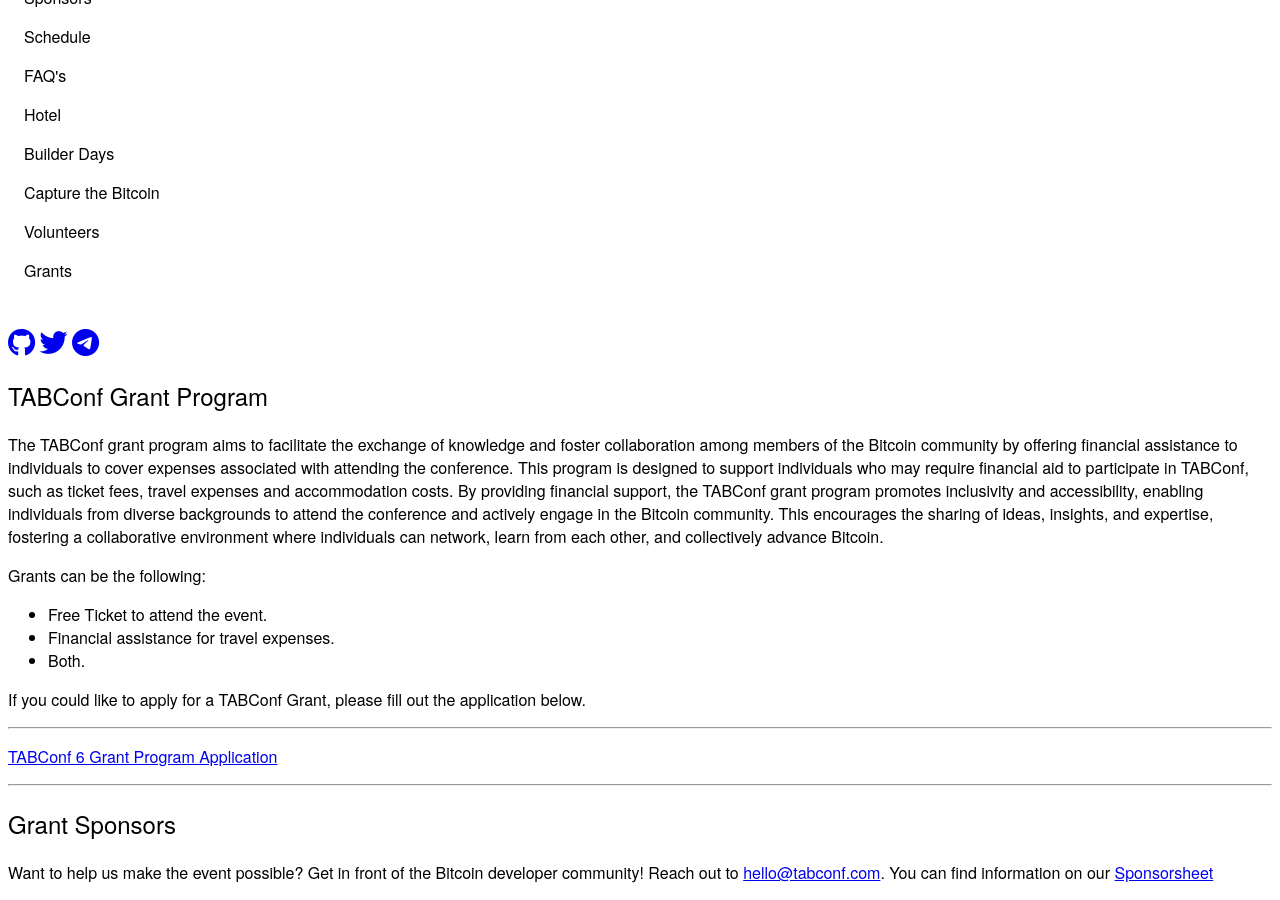
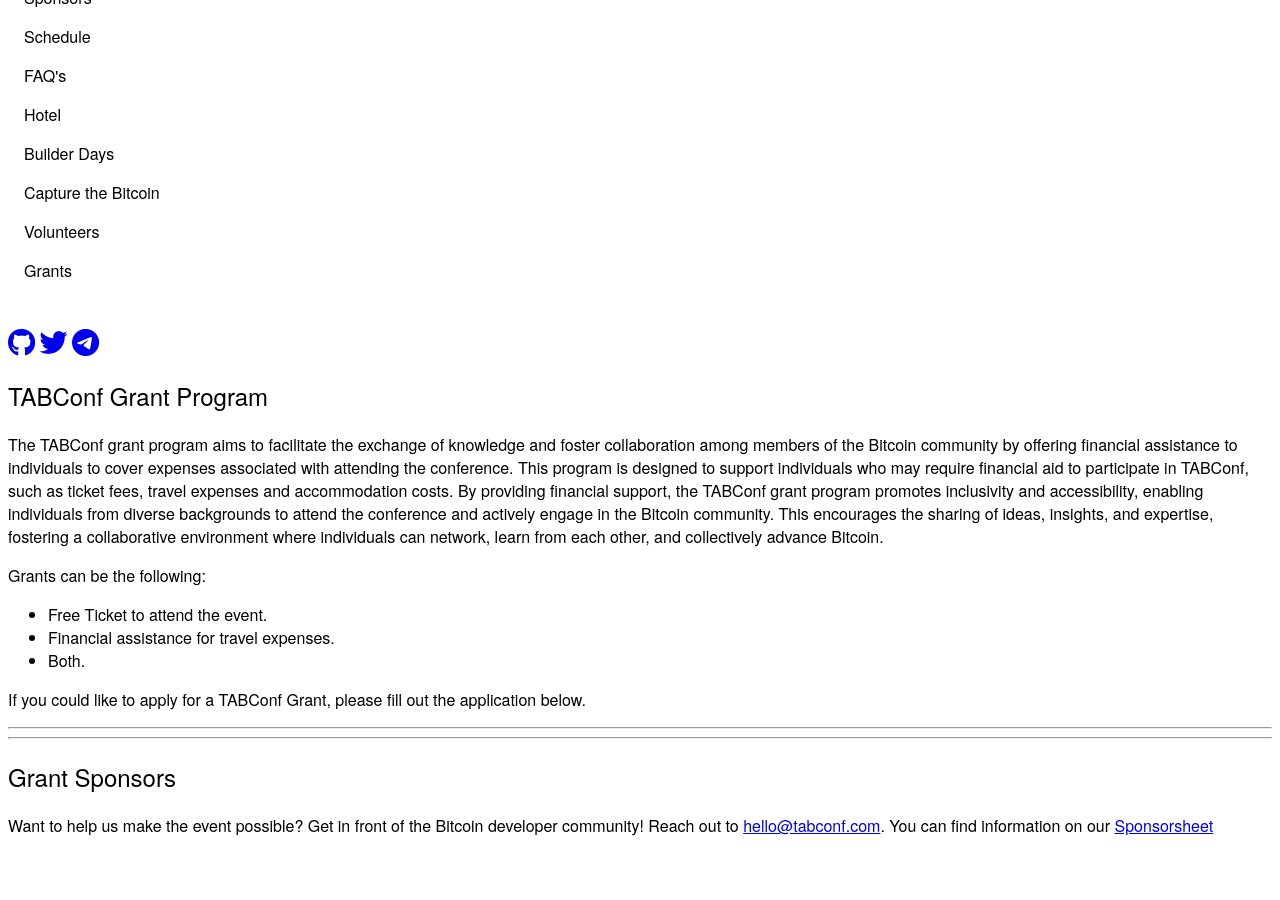
Before and after one commit to bnonni/7.tabconf.com, a Jekyll site: the page built from grants.md, in a window 1280 px wide and 900 px high, scrolled down 972 px. Built offline with Jekyll 4.4.1, drawn with Linux system fonts in a browser that asks for light colours; nearby versions of some CDN libraries; our own code applies the rules of GitHub Pages for plain Markdown files; after the commit the page ends 1825 px from its top, so only the background shows below that.

Commit message:
Update grants.md

```diff
--- a/grants.md
+++ b/grants.md
@@ -15,7 +15,7 @@
 
 ***
 
-<a target="_blank" href="https://forms.gle/XfZUXdRwKDwH3nis5">TABConf 6 Grant Program Application</a>
+<!-- <a target="_blank" href="https://forms.gle/XfZUXdRwKDwH3nis5">TABConf 6 Grant Program Application</a> -->
 
 ***
 
```
